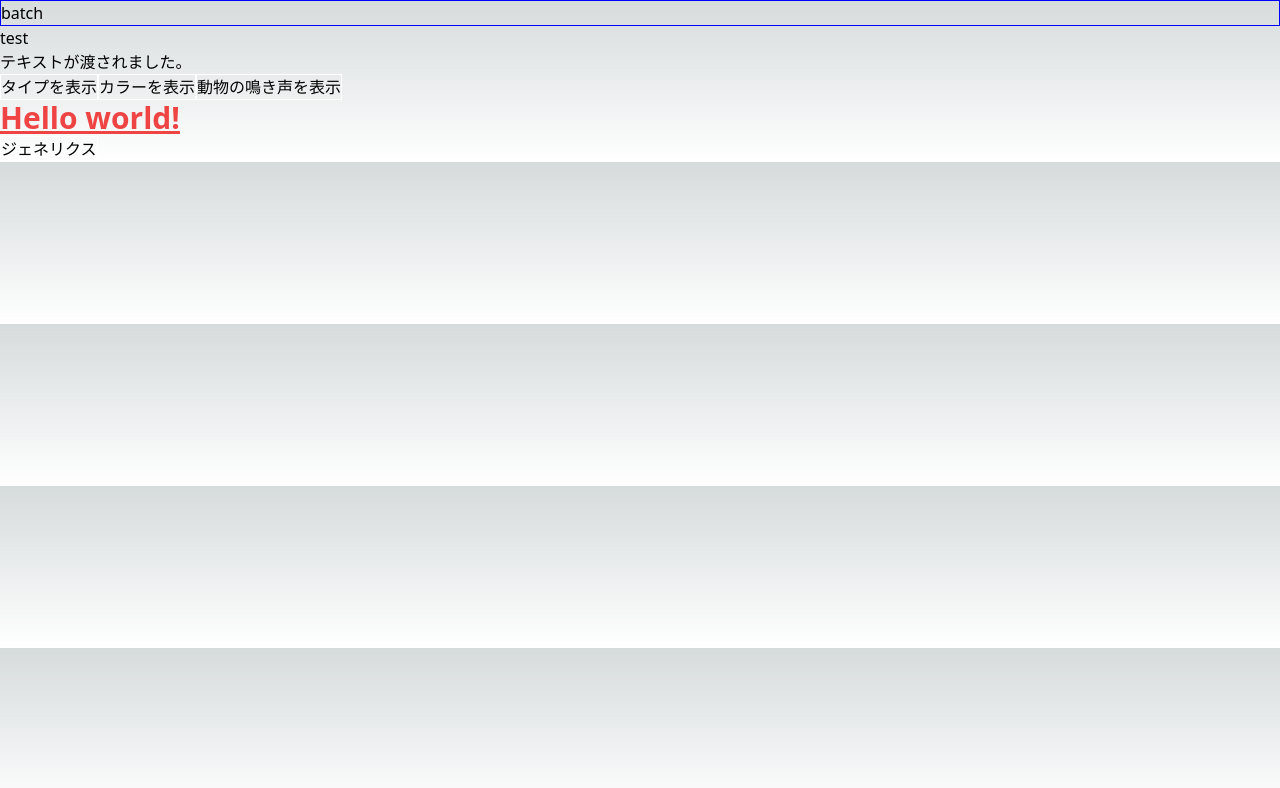
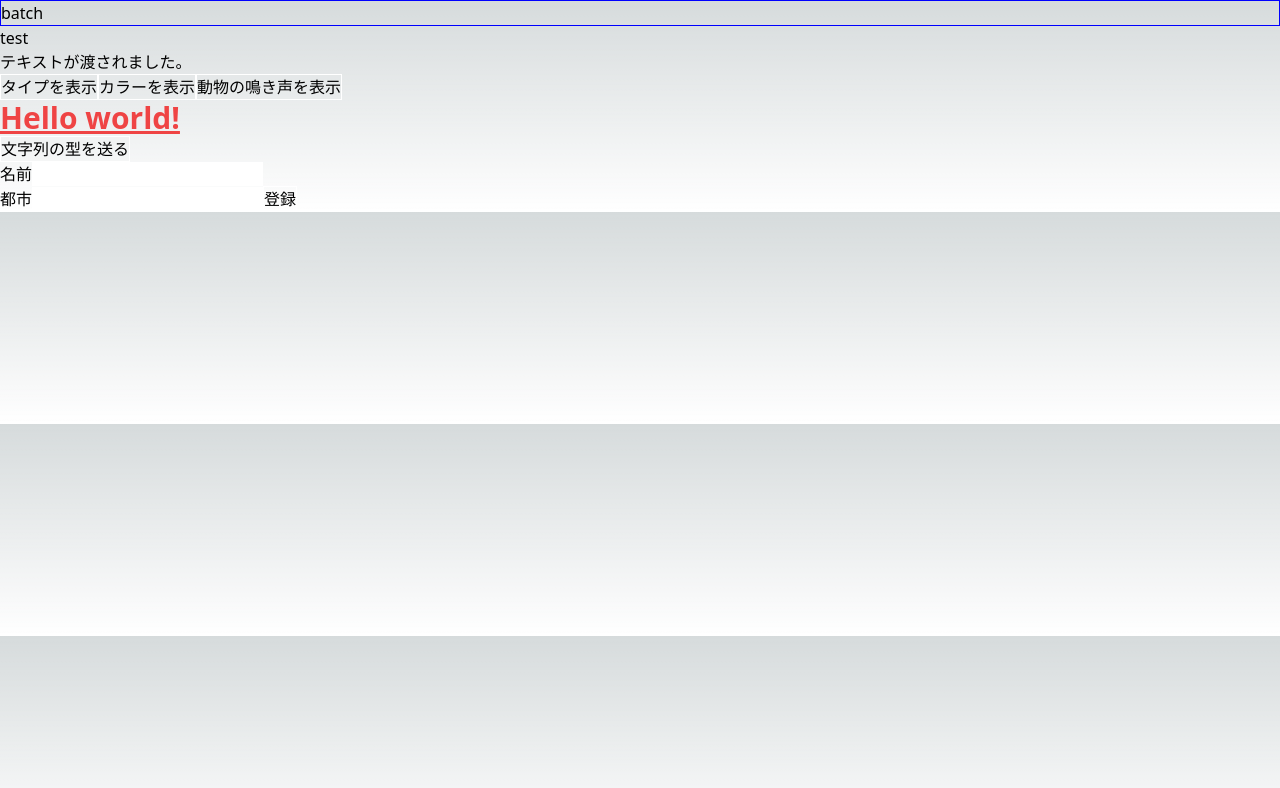
Before and after one commit to TakanoriOkawa/basic-next-typescript-lesson, a Next.js app: page / in a window 1280 px wide. Shown: the top 788 px of the page. Built offline with nearby package versions, Linux system fonts and the light colour scheme.

Commit message:
ジェネリクスのユースケース

```diff
--- a/pages/components/Generics.tsx
+++ b/pages/components/Generics.tsx
@@ -1,13 +1,79 @@
+import { useState } from "react"
+
 type Foo<T> = {
   foo: T
 }
 
+// Userデータの型を後から限定したいという用件の場合
+// ベースの型
+type User<T> = {
+  name: string
+  city: T
+}
+
+// 日本仕様
+type Japanese = User<"大阪府" | "東京都" | "愛知県" | "福岡県">
+
+// アメリカ仕様
+type American = User<"NY" | "LOS">
+
+
+const jpUsers: Japanese[] = []
+const usUsers: American[] = []
+
+// 日本ユーザー作成
+const jpUser: Japanese = {
+  name: "伊藤",
+  city: "愛知県"
+}
+
+// アメリカユーザー作成
+const usUser: American = {
+  name: "ジョン",
+  city: "NY"
+}
+
+// 直接指定
+const user: User<"日本" | "日本以外"> = {
+  name: "田中",
+  city: "日本"
+}
+
 export const Generics = () => {
+  console.log("rendering🌟")
+
+  const [name, setName] = useState("")
+  const [city, setCity] = useState("")
 
   const CheckVal = (obj: Foo<string>) => {
     console.log(obj)
   }
+
+  // const register = () => {
+  //   if(city) return;
+  //   usUsers.push({name: name, city: city})
+  // }
+
+  // const show = () => {
+  //   console.log("日本", jpUsers)
+  //   console.log("アメリカ", usUsers)
+  // }
+
   return (
-    <button onClick={() => CheckVal({foo: "文字列のみを送る"})}>ジェネリクス</button>
+    <>
+      <button onClick={() => CheckVal({foo: "文字列のみを送る"})}>文字列の型を送る</button>
+
+      <br />
+      <label>名前</label>
+      <input type="text" value={name} onChange={(e) => setName(e.target.value)}/>
+
+      <br />
+      <label>都市</label>
+      <input type="text" value={city} onChange={(e) => setCity(e.target.value)} />
+      <button>登録</button>
+
+      {/* <button onClick={() => register()}>ユーザー登録</button>
+      <button onClick={() => show()}>ユーザー一覧</button> */}
+    </>
   )
 }
```
